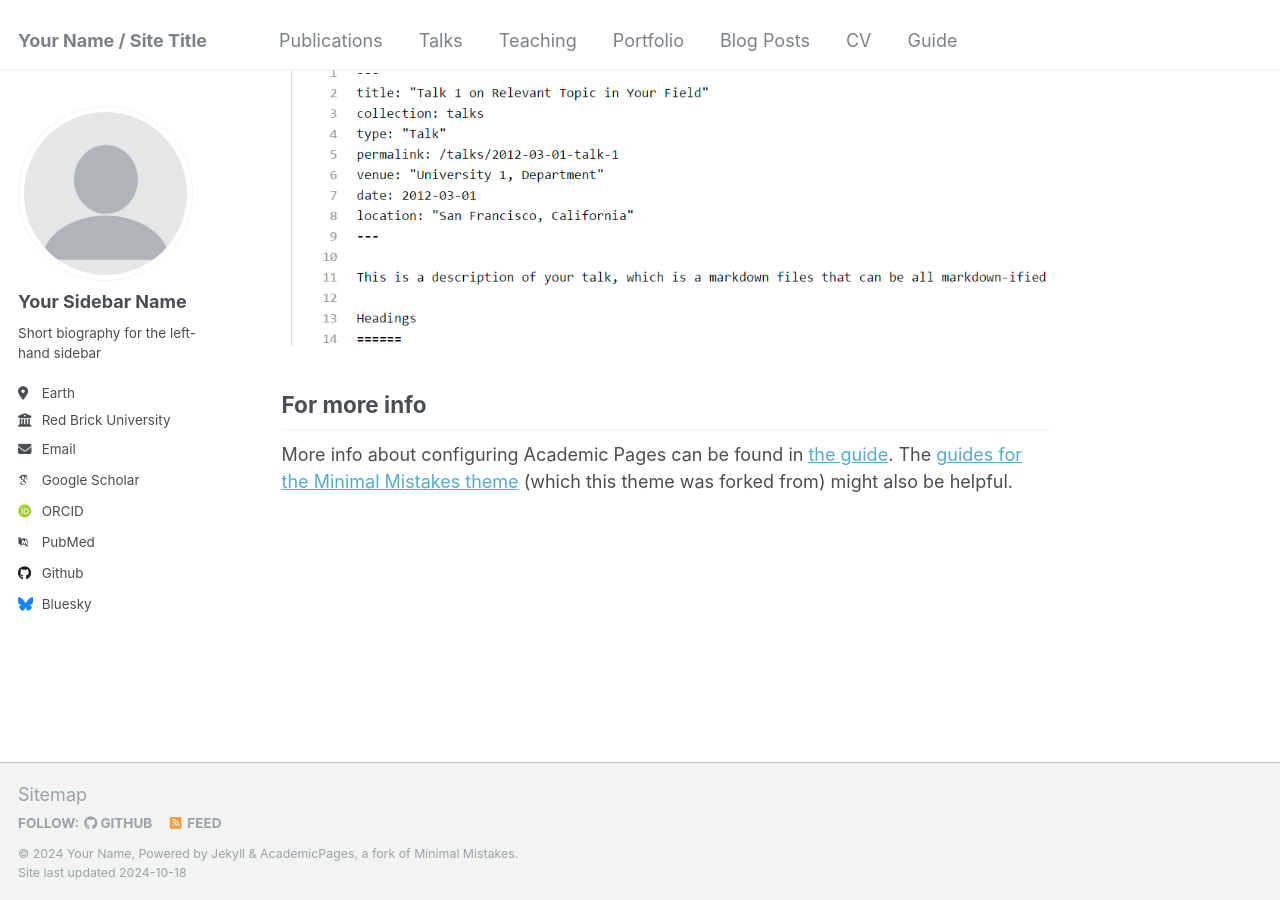
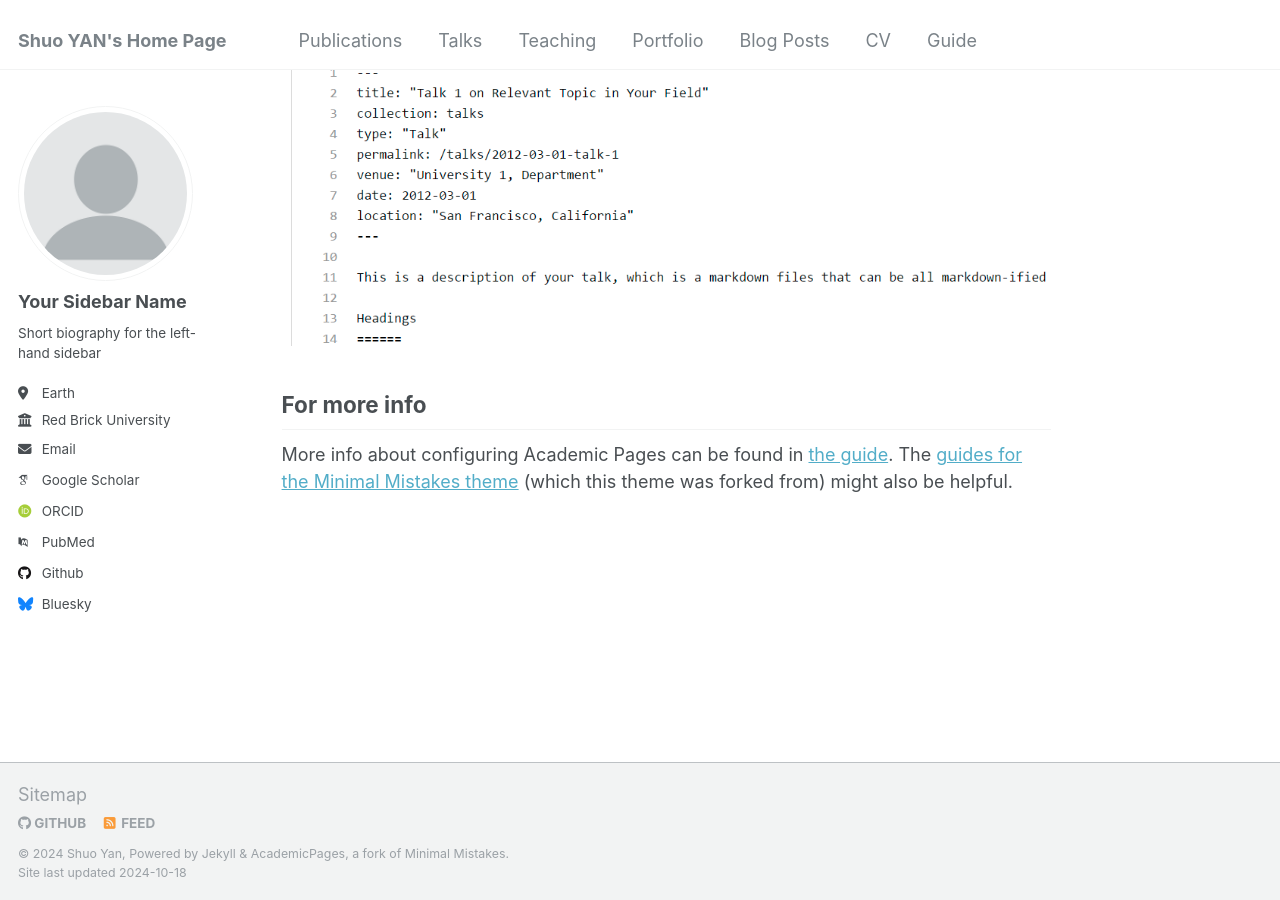
Before and after one commit to cctv2582/personalwebpage, a Jekyll site: the page built from _pages/about.md, in a window 1280 px wide and 900 px high, scrolled down 2643 px. Built offline with Jekyll 4.4.1, drawn with Linux system fonts in a browser that asks for light colours; some web fonts are replaced.

Commit message:
Update _config.yml

```diff
--- a/_config.yml
+++ b/_config.yml
@@ -7,12 +7,12 @@
 # server process.
 
 # Basic Site Settings
-locale                   : "en-US"
-title                    : "Your Name / Site Title"
+locale                   : "en-AUS"
+title                    : "Shuo YAN's Home Page"
 title_separator          : "-"
-name                     : &name "Your Name"
+name                     : &name "Shuo Yan"
 description              : &description "personal description"
-url                      : https://academicpages.github.io # the base hostname & protocol for your site e.g. "https://mmistakes.github.io"
+url                      : https://shuoyan.personalwebpage # the base hostname & protocol for your site e.g. "https://mmistakes.github.io"
 baseurl                  : "" # the subpath of your site, e.g. "/blog"
 repository               : "academicpages/academicpages.github.io"
 
```
